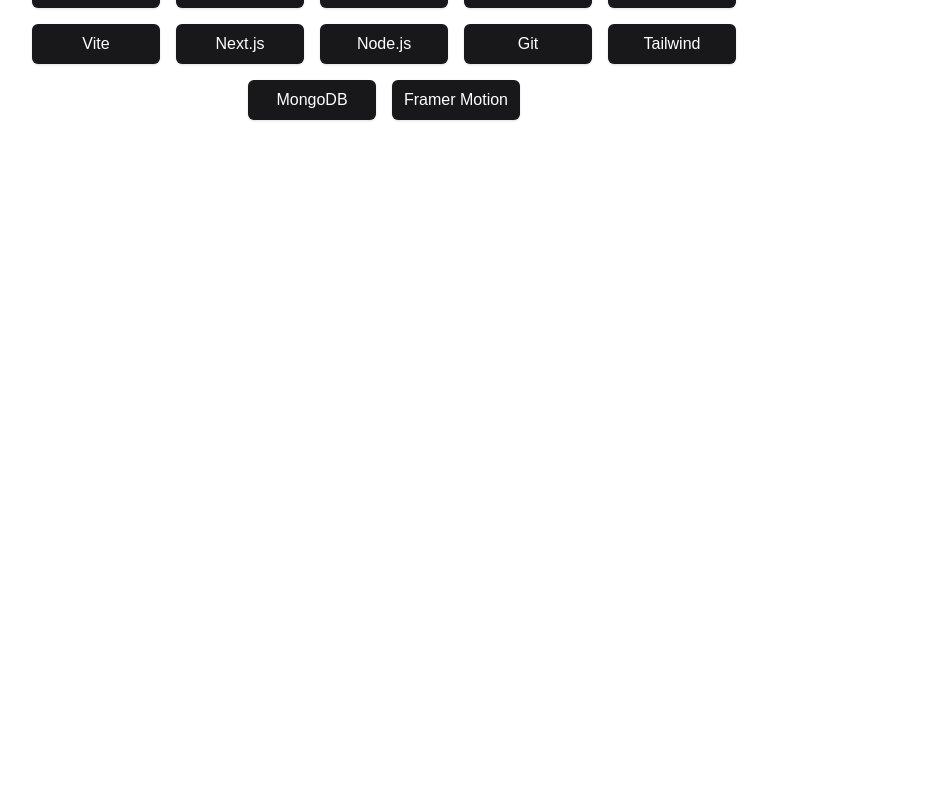
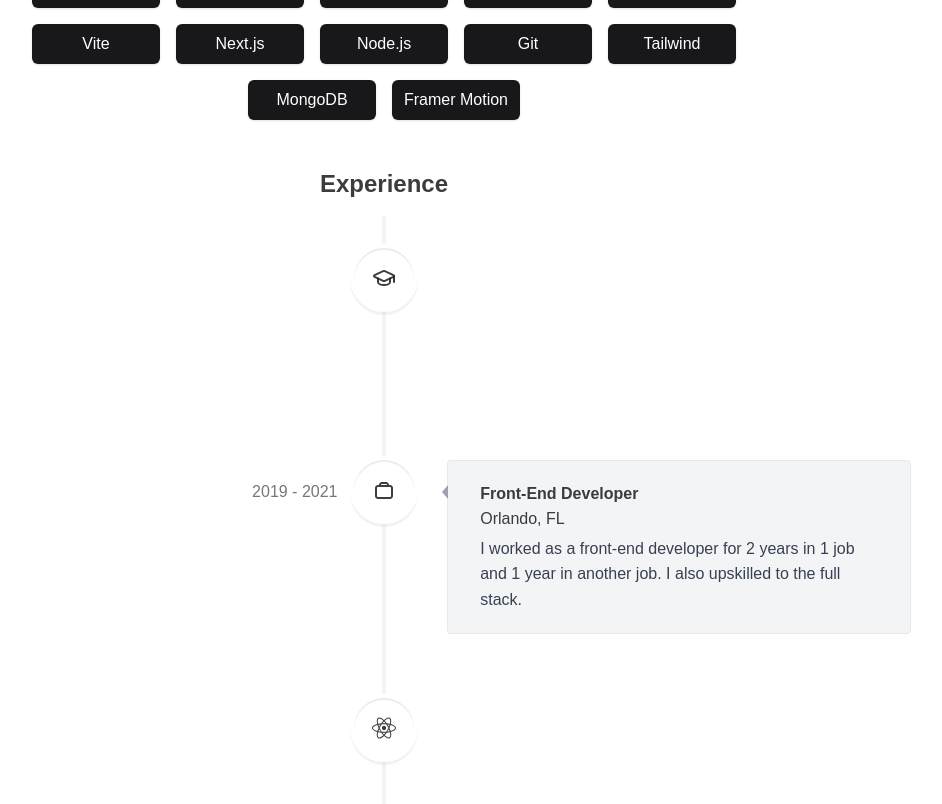
Before and after one commit to williamalowe/next-portfolio, a Next.js app: page / in a window 1280 px wide. Shown: the part 3024-3828 px from the top of the page, without its empty margins (256-1198 px from the left). Before the commit the page ends 3160 px from the top, so only its background shows below. Built offline with nearby package versions, Linux system fonts and the light colour scheme; a web font is replaced by a local one.

Commit message:
feat: add experience-component

```diff
--- a/package.json
+++ b/package.json
@@ -13,12 +13,14 @@
     "next": "14.2.4",
     "react": "^18",
     "react-dom": "^18",
-    "react-icons": "^5.2.1"
+    "react-icons": "^5.2.1",
+    "react-vertical-timeline-component": "^3.6.0"
   },
   "devDependencies": {
     "@types/node": "^20",
     "@types/react": "^18",
     "@types/react-dom": "^18",
+    "@types/react-vertical-timeline-component": "^3.3.6",
     "eslint": "^8",
     "eslint-config-next": "14.2.4",
     "postcss": "^8",
--- a/src/app/page.tsx
+++ b/src/app/page.tsx
@@ -1,4 +1,5 @@
 import About from "@/components/about";
+import Experience from "@/components/experience";
 import Intro from "@/components/intro";
 import Projects from "@/components/projects";
 import SectionStep from "@/components/section-step";
@@ -12,6 +13,7 @@
       <About />
       <Projects />
       <Skills />
+      <Experience />
     </main>
   );
 }
--- /dev/null
+++ b/src/components/experience.tsx
@@ -0,0 +1,56 @@
+"use client"
+
+import React from "react";
+import {
+  VerticalTimeline,
+  VerticalTimelineElement,
+} from "react-vertical-timeline-component";
+import "react-vertical-timeline-component/style.min.css";
+import { experiencesData } from "@/lib/data";
+import { useTheme } from "@/context/theme-context";
+
+export default function Experience() {
+  const { theme } = useTheme();
+
+  return (
+    <div className="flex flex-col items-center gap-y-4">
+      <h3 className="text-2xl font-bold">Experience</h3>
+      <VerticalTimeline lineColor={theme === "light" ? "#f3f4f6" : "rgba(255, 255, 255, 0.15"}>
+        {experiencesData.map((item, index) => (
+          <React.Fragment key={index}>
+            <VerticalTimelineElement
+              visible={true}
+              contentStyle={{
+                background:
+                  theme === "light" ? "#f3f4f6" : "rgba(255, 255, 255, 0.05)",
+                boxShadow: "none",
+                border: "1px solid rgba(0, 0, 0, 0.05)",
+                textAlign: "left",
+                padding: "1.3rem 2rem",
+              }}
+              contentArrowStyle={{
+                borderRight:
+                  theme === "light"
+                    ? "0.4rem solid #9ca3af"
+                    : "0.4rem solid rgba(255, 255, 255, 0.5)",
+              }}
+              date={item.date}
+              icon={item.icon}
+              iconStyle={{
+                background:
+                  theme === "light" ? "white" : "rgba(0, 0, 0)",
+                fontSize: "1.5rem",
+              }}
+            >
+              <h3 className="font-semibold capitalize">{item.title}</h3>
+              <p className="font-normal !mt-0">{item.location}</p>
+              <p className="!mt-1 !font-normal text-gray-700 dark:text-white/75">
+                {item.description}
+              </p>
+            </VerticalTimelineElement>
+          </React.Fragment>
+        ))}
+      </VerticalTimeline>
+    </div>
+  )
+}
--- a/src/components/project-card.tsx
+++ b/src/components/project-card.tsx
@@ -25,7 +25,7 @@
 
   return (
     <motion.div
-      className={`${isAlt && 'flex-row-reverse'} relative flex bg-zinc-100 max-w-[42rem] h-[20rem] border border-black/5 rounded-md overflow-hidden dark:bg-zinc-700`}
+      className={`${isAlt && 'flex-row-reverse'} flex bg-zinc-100 max-w-[42rem] h-[20rem] border border-black/5 rounded-md overflow-hidden dark:bg-zinc-700`}
       ref={projectRef}
       style={{
         scale: scaleProg,
--- a/src/components/projects.tsx
+++ b/src/components/projects.tsx
@@ -4,7 +4,7 @@
   return (
     <div className="flex flex-col items-center gap-y-4">
       <h3 className="text-2xl font-bold">Personal Projects</h3>
-      <div className="flex flex-col gap-y-2 mt-8">
+      <div className="relative flex flex-col gap-y-2 mt-8">
         <ProjectCard />
         <ProjectCard
           isAlt={true}
```
Also changed, not shown: 1 other file (tests, documents, lock files or other folders).
